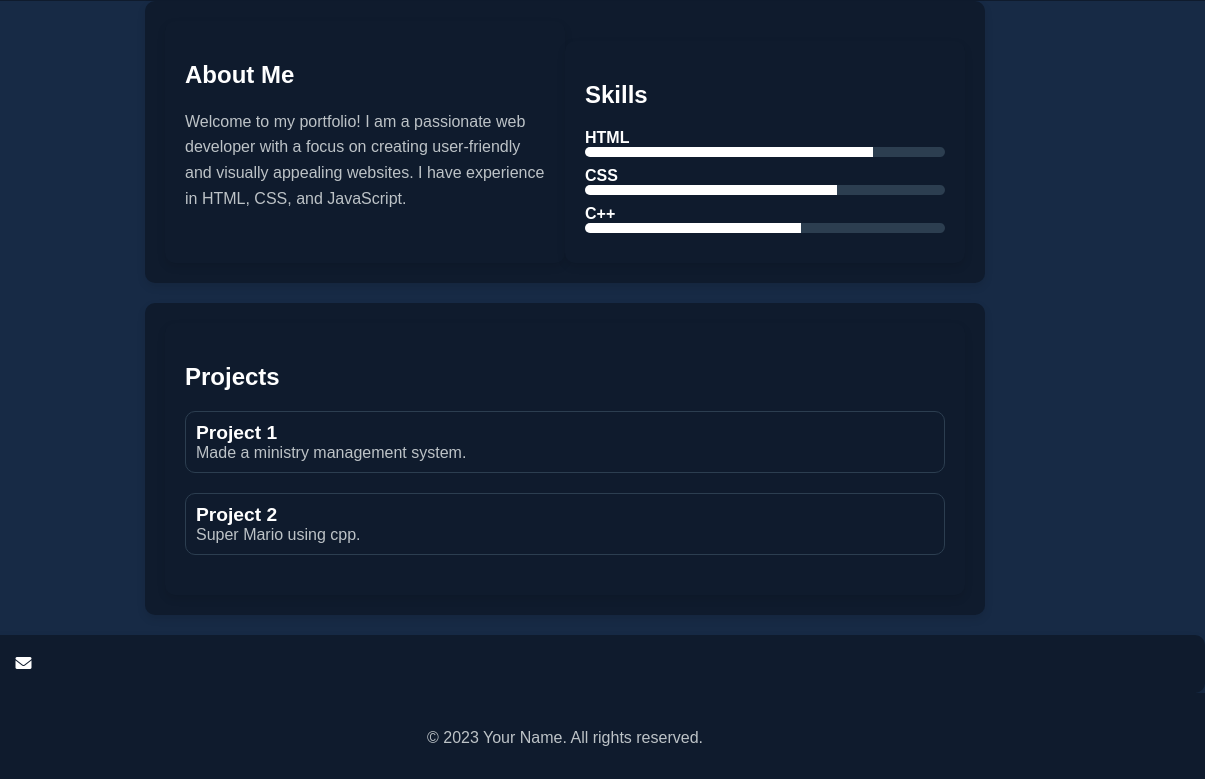
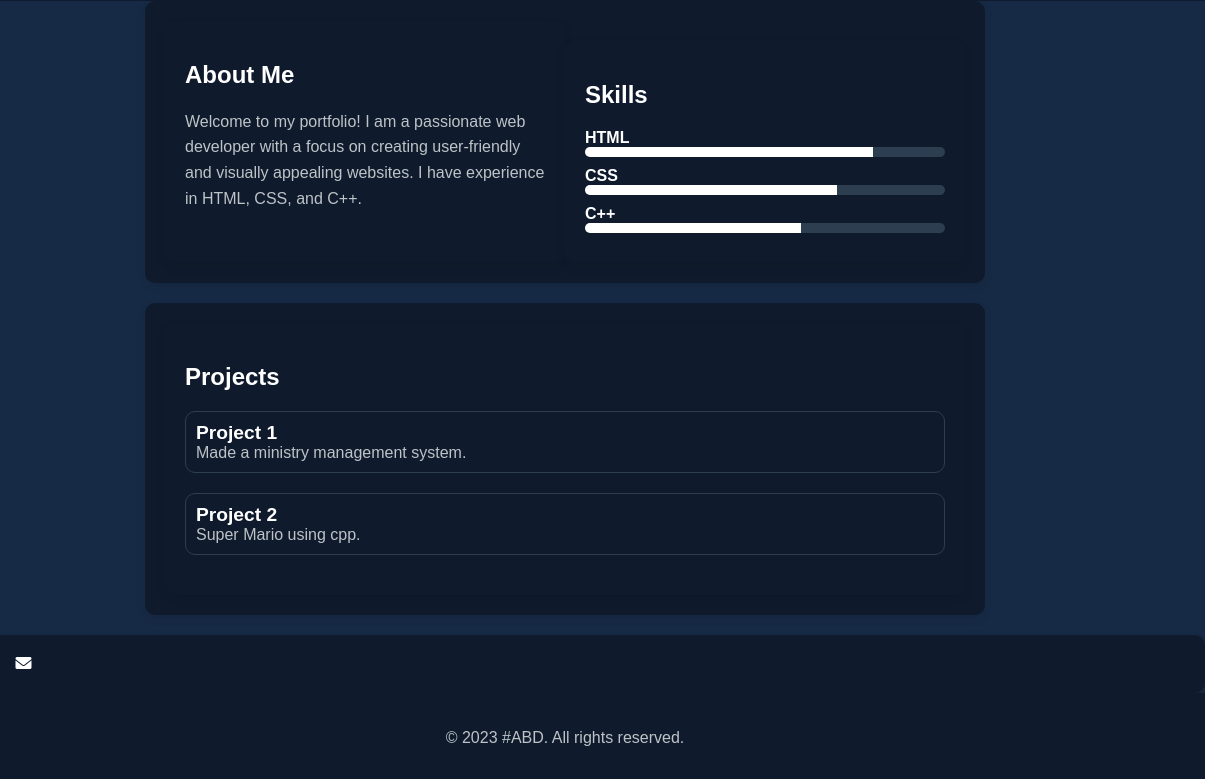
Before and after one commit to daniyalahmed9194/portfolio, a plain HTML site: page index.html in a window 1280 px wide. Shown: the part 283-1062 px from the top of the page, 75-1280 px from the left. Drawn offline with Linux system fonts and the light colour scheme.

Commit message:
Update index.html

```diff
--- a/index.html
+++ b/index.html
@@ -152,8 +152,8 @@
         <section>
             <h2>About Me</h2>
             <p>
-                Welcome to my portfolio! I am a passionate web developer with a focus on creating
-                user-friendly and visually appealing websites. I have experience in HTML, CSS, and JavaScript.
+                Welcome to my portfolio! I am a passionate web developer  with a focus on creating
+                user-friendly and visually appealing websites. I have experience in HTML, CSS, and C++.
             </p>
         </section>
 
@@ -209,7 +209,7 @@
     </section>
 
     <footer>
-        <p>&copy; 2023 Your Name. All rights reserved.</p>
+        <p>&copy; 2023 #ABD. All rights reserved.</p>
     </footer>
 
 </body>
```
